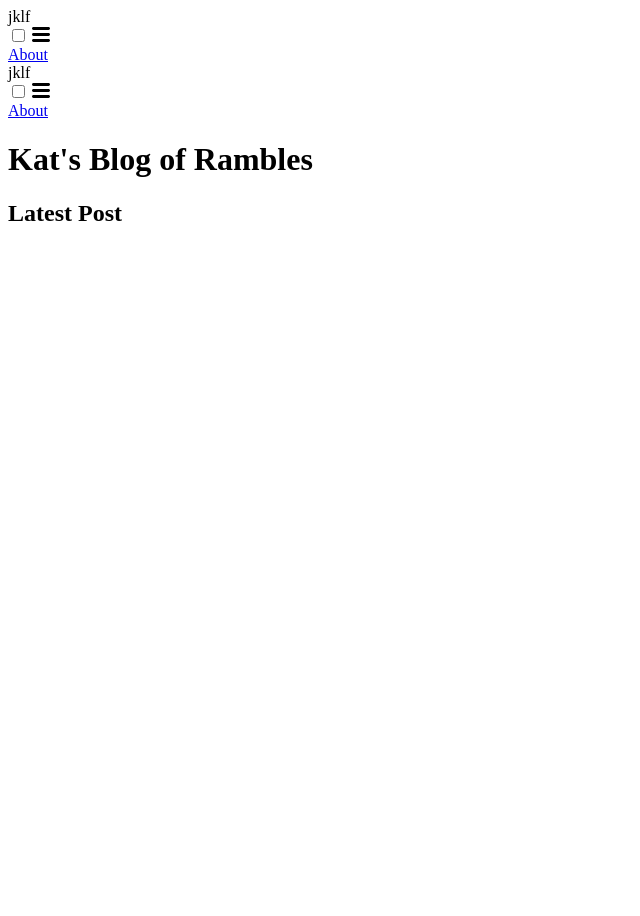
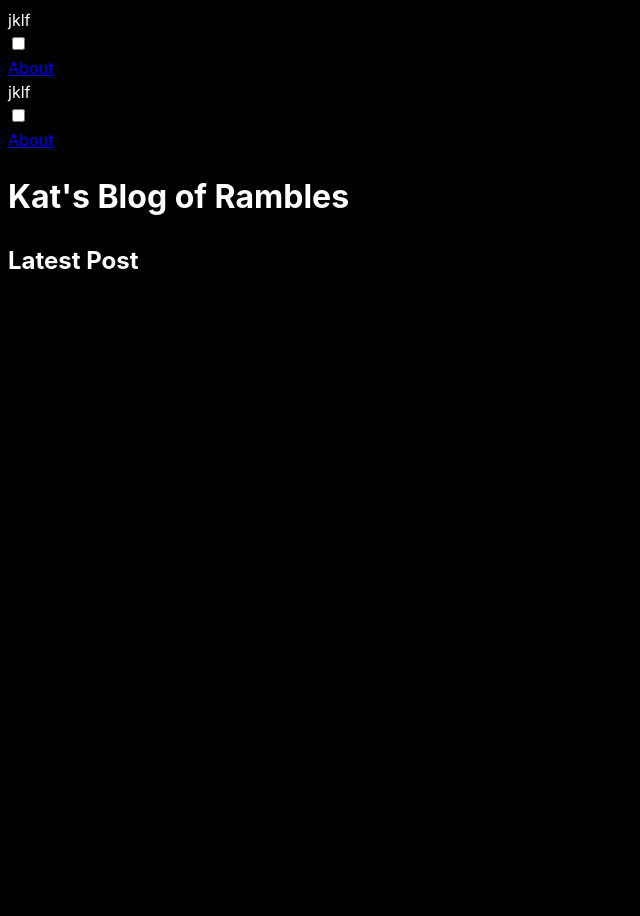
Before and after one commit to katawful/katawful.github.io, a Jekyll site: the page built from index.markdown, in a window 1280 px wide. Shown: the whole page, without its empty margins (0-640 px from the left). Built offline with Jekyll 4.4.1, drawn with Linux system fonts in a browser that asks for light colours.

Commit message:
initial css files

```diff
--- a/_sass/kat.scss
+++ b/_sass/kat.scss
@@ -1,12 +1,2 @@
-@charset "utf-8";
-
-$base-font-family: -apple-system, BlinkMacSystemFont, "Segoe UI", Roboto, Helvetica, Arial, sans-serif, "Apple Color Emoji", "Segoe UI Emoji", "Segoe UI Symbol" !default;
-$base-font-size:   16px !default;
-$base-font-weight: 400 !default;
-$small-font-size:  $base-font-size * 0.875 !default;
-$base-line-height: 1.5 !default;
-
-$spacing-unit:     30px !default;
-
-@import
-"resources/base"
+@import "kat/variables";
+@import "kat/base";
--- /dev/null
+++ b/_sass/kat/_base.scss
@@ -0,0 +1,33 @@
+body {
+  font: $base-font-weight #{$base-font-size}/#{$base-line-height} $base-font-family;
+  color: white;
+  background-color: black;
+  -webkit-text-size-adjust: 100%;
+  -webkit-font-feature-settings: "kern" 1;
+     -moz-font-feature-settings: "kern" 1;
+       -o-font-feature-settings: "kern" 1;
+          font-feature-settings: "kern" 1;
+  font-kerning: normal;
+  display: flex;
+  min-height: 100vh;
+  flex-direction: column;
+}
+html {
+  font: $base-font-weight #{$base-font-size}/#{$base-line-height} $base-font-family;
+  color: white;
+  background-color: black;
+  -webkit-text-size-adjust: 100%;
+  -webkit-font-feature-settings: "kern" 1;
+     -moz-font-feature-settings: "kern" 1;
+       -o-font-feature-settings: "kern" 1;
+          font-feature-settings: "kern" 1;
+  font-kerning: normal;
+  display: flex;
+  min-height: 100vh;
+  flex-direction: column;
+}
+
+h1.page.heading {
+  color: white;
+  font-size: 30px;
+}
--- /dev/null
+++ b/_sass/kat/_variables.scss
@@ -0,0 +1,10 @@
+
+@charset "utf-8";
+
+$base-font-family: -apple-system, BlinkMacSystemFont, "Segoe UI", Roboto, Helvetica, Arial, sans-serif, "Apple Color Emoji", "Segoe UI Emoji", "Segoe UI Symbol" !default;
+$base-font-size:   16px !default;
+$base-font-weight: 400 !default;
+$small-font-size:  $base-font-size * 0.875 !default;
+$base-line-height: 1.5 !default;
+
+$spacing-unit:     30px !default;
--- a/_sass/resources/_base.scss
+++ /dev/null
@@ -1,17 +0,0 @@
-body {
-  font: $base-font-weight #{$base-font-size}/#{$base-line-height} $base-font-family;
-  -webkit-text-size-adjust: 100%;
-  -webkit-font-feature-settings: "kern" 1;
-     -moz-font-feature-settings: "kern" 1;
-       -o-font-feature-settings: "kern" 1;
-          font-feature-settings: "kern" 1;
-  width: 100%;
-  display: flex;
-  margin: 10em;
-  font-size: 20px;
-}
-
-h1 {
-  color: white;
-  font-size: 30px;
-}
--- /dev/null
+++ b/assets/main.scss
@@ -0,0 +1,4 @@
+---
+# front matter
+---
+@import "kat";
```
